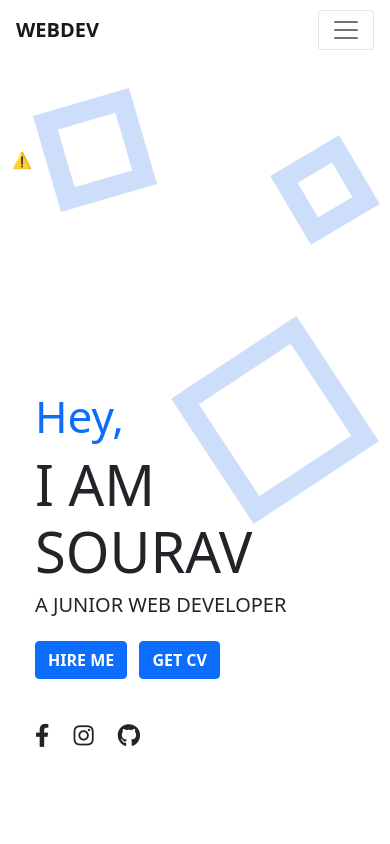
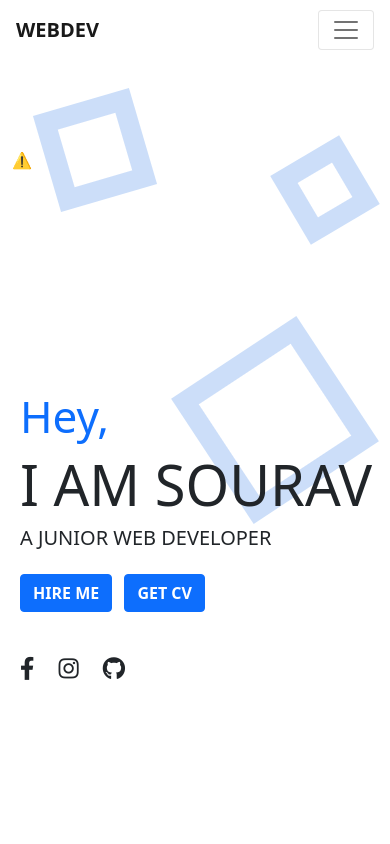
Before and after one commit to sourav-bytes/example, a plain HTML site: page index.html in a window 390 px wide. Shown: the top 844 px of the page. Drawn offline with nearby package versions, Linux system fonts and the light colour scheme; no server answers.

Commit message:
Update project5.css

```diff
--- a/project5.css
+++ b/project5.css
@@ -297,7 +297,7 @@ body {
 
     .padding {
         padding-top: 70px !important;
-        padding-left: 35px !important;
+        padding-left: 20px !important;
     }
 
     .section-1 .navbar .container-fluid {
```
